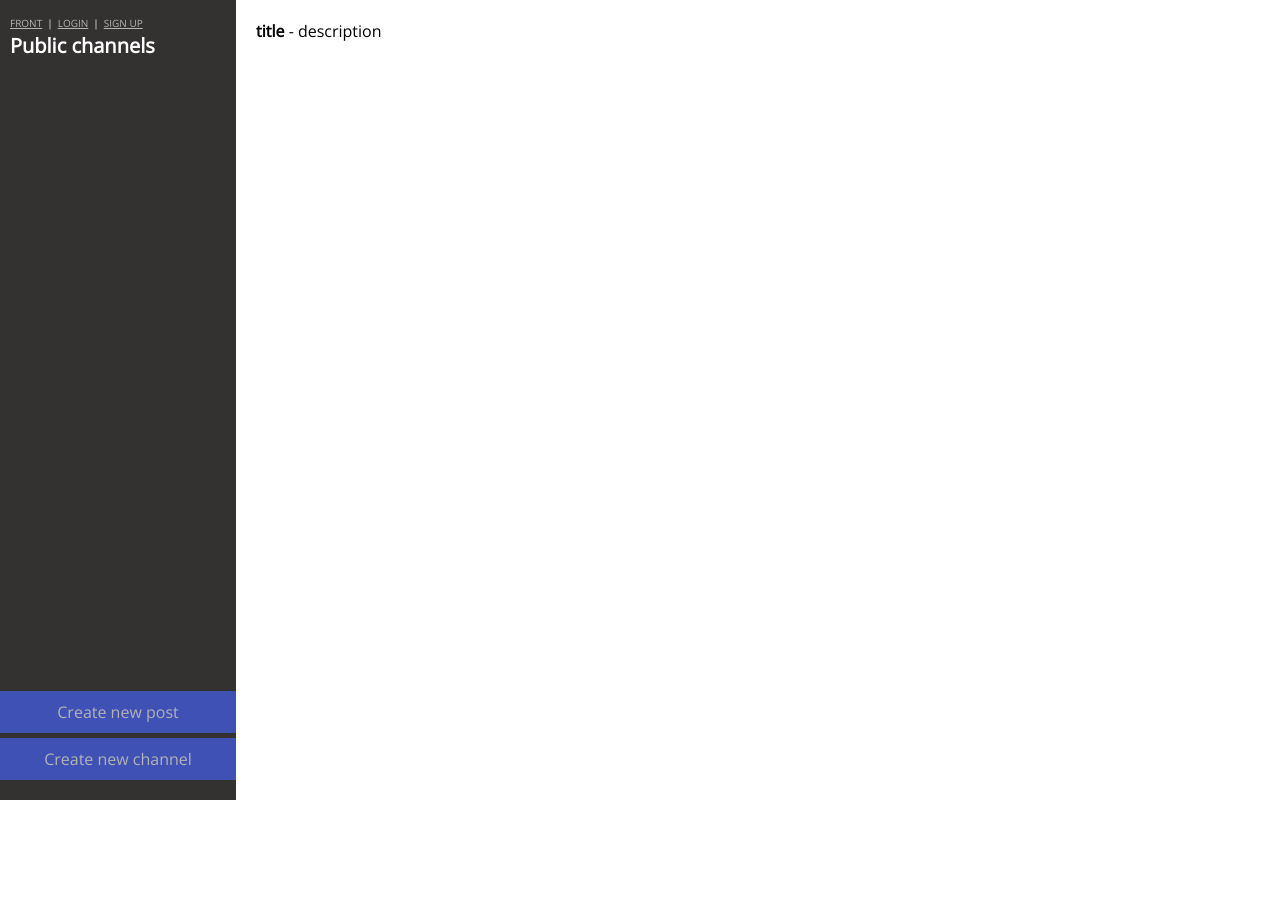
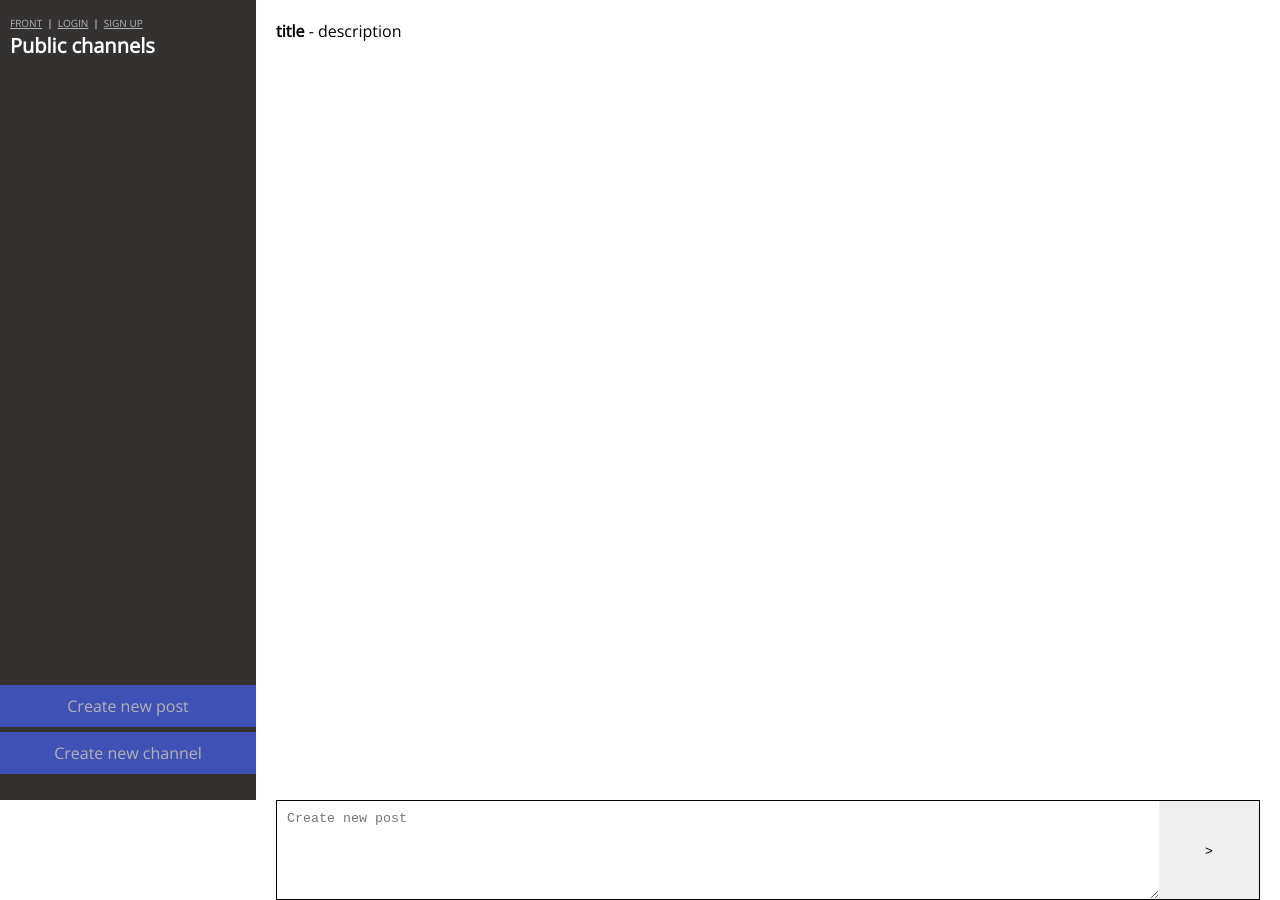
Before and after one commit to EntenteCordial/forums, a website: page public/index.html in a window 1280 px wide. Before the commit the page ends 800 px from the top, so only its background shows below. Drawn offline with nearby package versions, Linux system fonts and the light colour scheme; no server answers.

Commit message:
Make the UI great and add add post function

```diff
--- a/public/css/style.css
+++ b/public/css/style.css
@@ -2,26 +2,40 @@
 
 body{
 	font-family: 'Open Sans', sans-serif;
+	overflow: hidden;
 }
 
 ul{
 	list-style-type: none;
 }
 
+/* COLUMNS */
 #wrapper{
 	position:absolute;
 	top:0; bottom: 0; right:0; left:0;
-}
-
-/* COLUMNS */
-#left{
-	position:absolute;
-	left:0;
-	top:0;bottom:0;
-	width:20%;
+	display:flex;
+	flex-flow: row;
 }
 
 /* LEFT */
+#left{
+	flex: 0 1 20%;
+	flex-direction:column;
+	background-color: #343131;
+	display:flex;
+}
+
+/* RIGHT */
+#right{
+	position:relative;
+	flex: 0 1 80%;
+	padding:20px;
+	display:flex;
+	flex-direction:column;
+}
+
+
+/* LEFT HEADER */
 #left h1{
 	font-size:20px;
 }
@@ -42,25 +56,20 @@ ul{
 }
 
 /* NAVIGATION */
-
-
 #navigation{
-	position:absolute;
-	background-color: #343131;
-	top:0; bottom: 0;
-	left:0;right:20px;
+	min-height:calc(100% - 120px);
+	max-height:calc(100% - 120px);
+	flex: 0 1 auto;
 	padding:10px;
 	color:white;
 }
 
 #navigation a{
-	color: #b3b3b3
+	color: #b3b3b3;
 }
 
 #newBtnContainer{
-	position:absolute;
-	bottom:20px;
-	left:0; right: 20px;
+	flex: 0 1 auto;
 }
 
 .newBtn{
@@ -77,16 +86,6 @@ ul{
 	color:#fff;
 }
 
-/* RIGHT */
-
-
-#right{
-	position:absolute;
-	right:0;
-	top:0;bottom:0;
-	width:80%;
-}
-
 /* HEADER */
 #title{
 	font-weight:bold;
@@ -99,15 +98,9 @@ ul{
 
 /* CHANNEL TAB */
 #header{
-	position:absolute;
-	top:20px;
-	width: calc(100% - 20px);
 }
 
 #posts{
-	position:absolute;
-	top:45px;
-	width: calc(100% - 20px);
 	overflow:auto;
 }
 
@@ -149,15 +142,16 @@ ul{
 /* POST AREA */
 #postAreaContainer{
 	position:absolute;
-	bottom:20px;
 	border:1px solid black;
-	width:calc(100% - 20px);
-	height: 100px;
+	width:calc(100% - 40px);
+	height:100px;
+	display: flex;
 }
 
 #postArea{
-	position:absolute;
-	width:calc(100% - 100px);
+	height: 100%;
+	width: calc(100% - 100px);
+	flex:0 1 auto;
 }
 textarea{
 	padding:10px;
@@ -166,8 +160,6 @@ textarea{
 }
 
 #postAreaBtn{
-	position:absolute;
-	right:0;
 	width:100px;
 	height:98px;
 }
--- a/public/js/script.js
+++ b/public/js/script.js
@@ -336,7 +336,7 @@ var AppView = Backbone.View.extend({
 
 		this.isPostAreaShow = false;
 		this.willPostAreaShow = false;
-		$('#postAreaContainer').css('left','-9999px');
+		$('#postAreaContainer').css('bottom', '-100px');
 
 		this.onResize();
 		this.onLoggedOut();
@@ -406,19 +406,20 @@ var AppView = Backbone.View.extend({
 
 	// resize window
 	onResize: function(e){
-		$('#posts').css('max-height', this.getPostsHeight());
+		$('#posts').css('height', this.getPostsHeight());
 	},
 
 	// authentication
 	onLoggedOut: function(){
 		this.changeTopBar();
-		$('#postArea').text('').prop('disabled', true);
+		if(this.isPostAreaShow){
+			this.togglePostArea();
+		}
 	},
 
 	onLoggedIn: function(){
 		App.router.navigate('channel', {trigger: true});
 		this.changeTopBar();
-		$('#postArea').prop('disabled', false);
 		if(this.willPostAreaShow){
 			this.willPostAreaShow = false;
 			this.togglePostArea();
@@ -427,6 +428,7 @@ var AppView = Backbone.View.extend({
 
 	// save posts
 	onClickSave: function(){
+		console.log('save');
 		App.addPost($('#postArea').val());
 	},
 
@@ -441,10 +443,10 @@ var AppView = Backbone.View.extend({
 	// post area
 	togglePostArea: function(){
 		if(this.isPostAreaShow){
-			$('#postAreaContainer').animate({'left':'-9999px'}, 350);
+			$('#postAreaContainer').animate({'bottom':'-100px'},350);
 			this.isPostAreaShow = false;
 		} else {
-			$('#postAreaContainer').animate({'left':0}, 350);
+			$('#postAreaContainer').animate({'bottom':'20px'}, 350);
 			this.isPostAreaShow = true;
 		}
 		$('#posts').animate({'height':this.getPostsHeight()}, 350);
@@ -511,6 +513,7 @@ var App = _.extend({
 			channel: this.currentChannel
 		}).save({
 			success: function(data){
+				console.log('SUCCESS', data);
 				if(typeof data === 'string') App.trigger('saveError',e);
 				else App.trigger('saveSuccess');
 			},
```
Also changed, not shown: databases/Post.js (+8 -12 lines), index.js (+12 -6 lines), routers/ApiRouter.js (+17 -8 lines), README.md.
